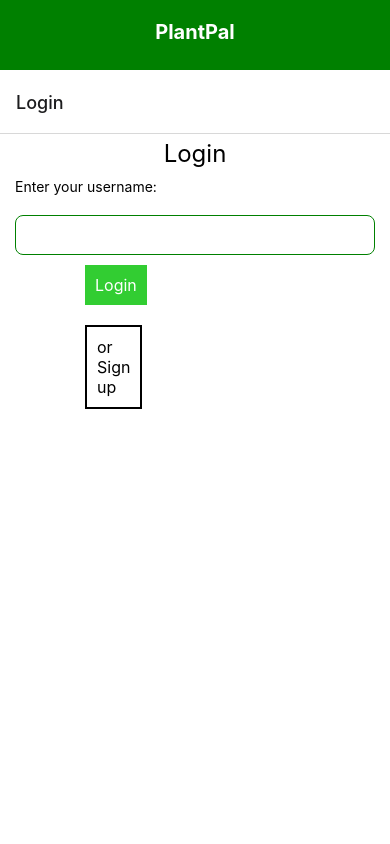
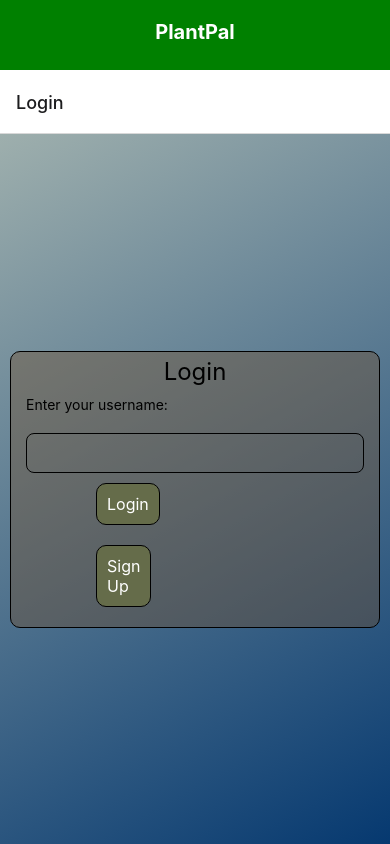
Before and after one commit to lvl7wizard/PlantPal, a React Native app: screen /Login in a window 390 px wide. Built offline with nearby package versions, Linux system fonts and the light colour scheme.

Commit message:
adds error handling and styling to login screen

```diff
--- a/package.json
+++ b/package.json
@@ -19,6 +19,7 @@
     "expo": "~50.0.7",
     "expo-camera": "~14.0.5",
     "expo-image-picker": "~14.7.1",
+    "expo-linear-gradient": "~12.7.2",
     "expo-media-library": "~15.9.1",
     "expo-sharing": "~11.10.0",
     "expo-status-bar": "~1.11.1",
@@ -30,7 +31,8 @@
     "react-native-safe-area-context": "4.8.2",
     "react-native-screens": "~3.29.0",
     "react-native-svg": "^14.1.0",
-    "react-native-vector-icons": "^10.0.3"
+    "react-native-vector-icons": "^10.0.3",
+    "styled-components": "^6.1.8"
   },
   "devDependencies": {
     "@babel/core": "^7.20.0"
--- /dev/null
+++ b/src/Components/GradientBackround.jsx
@@ -0,0 +1,24 @@
+import React from 'react';
+import { View, StyleSheet } from 'react-native';
+import { LinearGradient } from 'expo-linear-gradient';
+
+function GradientBackground({ children }) {
+  return (
+    <LinearGradient
+      colors={['#9eafad', '#063970']}
+      start={{x: 0, y: 0}}
+      end={{x: 1, y: 1}}
+      style={styles.background}
+    >
+      {children}
+    </LinearGradient>
+  );
+}
+
+const styles = StyleSheet.create({
+  background: {
+    flex: 1,
+  },
+});
+
+export default GradientBackground;
--- a/src/screens/Login.jsx
+++ b/src/screens/Login.jsx
@@ -1,15 +1,34 @@
-import { View, Text, TextInput, StyleSheet, Pressable, ScrollView } from "react-native";
-import {useContext, useState} from "react"
+import {
+  View,
+  Text,
+  TextInput,
+  StyleSheet,
+  Pressable,
+  Alert
+} from "react-native";
+import { useContext, useState } from "react";
 import { UserContext } from "../Contexts/UserContext";
-import { useNavigation } from '@react-navigation/native';
+import { useNavigation } from "@react-navigation/native";
 import { postUser, getUser } from "../utils/PlantPalAPI";
+import GradientBackground from "../Components/GradientBackround";
+
+// Dave things
+import styled from 'styled-components/native';
+const Container = styled.View`
+  flex: 1;
+  background-color: black;
+  align-items: center;
+  justify-content: center;
+`;
+// Dave things
 
 export default function Login() {
-  const {user, setUser} = useContext(UserContext)
-  const [loginUserNameInput, setLoginUserNameInput] = useState("")
-  const [signUpUserNameInput, setSignUpUserNameInput] = useState("")
-  const [emailInput, setEmailInput] = useState("")
-  const [newAccount, setNewAccount] = useState(false)
+  const { user, setUser } = useContext(UserContext);
+  const [loginUserNameInput, setLoginUserNameInput] = useState("");
+  const [signUpUserNameInput, setSignUpUserNameInput] = useState("");
+  const [loginButtonClicked, setLoginButtonClicked] = useState(false);
+  const [emailInput, setEmailInput] = useState("");
+  const [newAccount, setNewAccount] = useState(false);
   const navigation = useNavigation();
 
   const validateEmail = (email) => {
@@ -23,90 +42,125 @@ export default function Login() {
   const handleSignUp = async () => {
     try {
       if (!validateEmail(emailInput)) {
-        console.log("invalid email alert bar here")
+        console.log("invalid email alert bar here");
+      } else if (!signUpUserNameInput) {
+        console.log("please enter a username");
+      } else {
+        const newUser = await postUser(signUpUserNameInput, emailInput);
+        setUser(newUser.user);
+        navigation.navigate("MyPlants");
       }
-      else if (!signUpUserNameInput) {
-        console.log("please enter a username")
+    } catch (error) {
+      console.log(error);
     }
-      else {
-        const newUser = await postUser(signUpUserNameInput, emailInput)
-        setUser(newUser.user)
-        navigation.navigate('MyPlants')
+  };
+
+  const handleLogin = async () => {
+    try {
+      setLoginButtonClicked(true);
+      if (loginUserNameInput) {
+        const user = await getUser(loginUserNameInput);
+        if (!user) {
+          Alert.alert("Invalid Username", "Username doesn't exist")
+        } else {
+          setUser({ ...user, username: loginUserNameInput });
+          navigation.navigate("MyPlants");
+        }
+        }  else {
+          Alert.alert("No Username", "Please enter a username")
+        }
+        }catch (error) {
+          console.log(error, "<--- catch block");
         }
 
 
-    } catch(error) {
-      console.log(error)
-    }
-  }
-
-  const handleLogin = async () => {
-    try {
-      if (!loginUserNameInput) {
-        throw new Error("Please enter a username")
-      }
-      const user = await getUser(loginUserNameInput)
-      if (!user) {
-        throw new Error("username doesnt exist")
-      }
-
-      setUser({...user, username: loginUserNameInput})
-      navigation.navigate('MyPlants')
-    } catch (error) {
-      console.log(error)
-    }
-
-  }
+  };
   return (
     <>
-          {!newAccount ?
+      {!newAccount ? (
+        <GradientBackground>
         <View style={styles.container}>
-                <ScrollView style={{ paddingHorizontal: 15, paddingTop: 5 }}>
+          <View style={styles.formContainer}>
             <Text style={styles.title}>Login</Text>
             <Text>Enter your username:</Text>
             <View style={styles.InputGroup}>
-                        <TextInput value={loginUserNameInput} onChangeText={setLoginUserNameInput} style={styles.input} />
+              <TextInput
+                value={loginUserNameInput}
+                onChangeText={setLoginUserNameInput}
+                style={[
+                  styles.input,
+                  !loginUserNameInput && loginButtonClicked && styles.invalidInput,
+                ]}
+              />
               <Pressable onPress={handleLogin} style={styles.button}>
                 <Text style={styles.text}>Login</Text>
               </Pressable>
 
-                        <Pressable onPress={() => setNewAccount(true)} style={[styles.button, {backgroundColor: "white", borderWidth: 2}]}>
-                          <Text style={[styles.text, {color:"black"}]}>or Sign up</Text>
+              <Pressable
+                onPress={() => setNewAccount(true)}
+                style={[
+                  styles.button,
+                ]}
+              >
+                <Text style={styles.text}>
+                  Sign Up
+                </Text>
               </Pressable>
             </View>
-                </ScrollView>
-            </View> :
-
-            <View style={styles.container}>
-            <ScrollView style={{ paddingHorizontal: 15, paddingTop: 5 }}>
+          </View>
+        </View>
+        </GradientBackground>
+      ) : (
+        <View style={{ paddingHorizontal: 15, paddingTop: 5 }}>
           <Text style={styles.title}>Sign Up</Text>
           <View style={styles.InputGroup}>
             <Text>Enter a new username:</Text>
-                    <TextInput value={signUpUserNameInput} onChangeText={setSignUpUserNameInput} style={styles.input} />
+            <TextInput
+              value={signUpUserNameInput}
+              onChangeText={setSignUpUserNameInput}
+              style={styles.input}
+            />
             <Text>Enter your email:</Text>
-                    <TextInput value={emailInput} onChangeText={setEmailInput} style={styles.input} />
+            <TextInput
+              value={emailInput}
+              onChangeText={setEmailInput}
+              style={styles.input}
+            />
             <Pressable onPress={handleSignUp} style={styles.button}>
               <Text style={styles.text}>Sign Up</Text>
             </Pressable>
-                    <Pressable onPress={() => setNewAccount(false)} style={[styles.button, {backgroundColor: "white", borderWidth: 2}]}>
-                          <Text style={[styles.text, {color:"black"}]}>Back to login</Text>
+            <Pressable
+              onPress={() => setNewAccount(false)}
+              style={[
+                styles.button,
+                { backgroundColor: "white", borderWidth: 2 },
+              ]}
+            >
+              <Text style={[styles.text, { color: "black" }]}>
+                Back to login
+              </Text>
             </Pressable>
           </View>
-            </ScrollView>
         </View>
-            }
-
-
-
+      )}
     </>
-    )
+  );
 }
 
 const styles = StyleSheet.create({
   container: {
     flex: 1,
-      backgroundColor: "white",
+    justifyContent: 'center'
   },
+  formContainer: {
+    backgroundColor: 'rgba(110, 75, 43, 0.4)',
+    borderWidth: 1,
+    borderRadius: 10,
+    paddingHorizontal: 15,
+    paddingTop: 5,
+    margin: 10,
+   },
+
   title: {
     paddingBottom: 10,
     textAlign: "center",
@@ -120,26 +174,28 @@ const styles = StyleSheet.create({
     alignItems: "center",
     justifyContent: "center",
     marginVertical: 10,
-      backgroundColor: "limegreen",
+    backgroundColor: "#656c4a",
     width: "min-content",
     padding: 10,
     margin: 70,
+    borderWidth: 1,
+    borderRadius: 10,
   },
-    input: {
+  input: ({
     height: 40,
-      borderColor: "green",
+    color: "#333",
     borderWidth: 1,
     borderRadius: 8,
     paddingHorizontal: 10,
     fontSize: 16,
-      color: "#333",
+    borderColor: "black",
     marginTop: 10,
+  }),
+  invalidInput: {
+    borderColor: "red",
   },
   text: {
     color: "#fff",
     fontSize: 16,
   },
-    invalidInput: {
-      borderColor: "red",
-    },
-  });
+})
--- a/src/utils/PlantPalAPI.js
+++ b/src/utils/PlantPalAPI.js
@@ -12,7 +12,7 @@ const getUser = async (username) => {
     return data;
   } catch (error) {
     // console.error("Error fetching user:", error);
-    console.error("User not found")
+    // console.error("User not found", "<<<< PlantPalAPI")
   }
 };
 
```
Also changed, not shown: 1 other file (tests, documents, lock files or other folders). Lines whose indentation alone changed are shown as unchanged.
